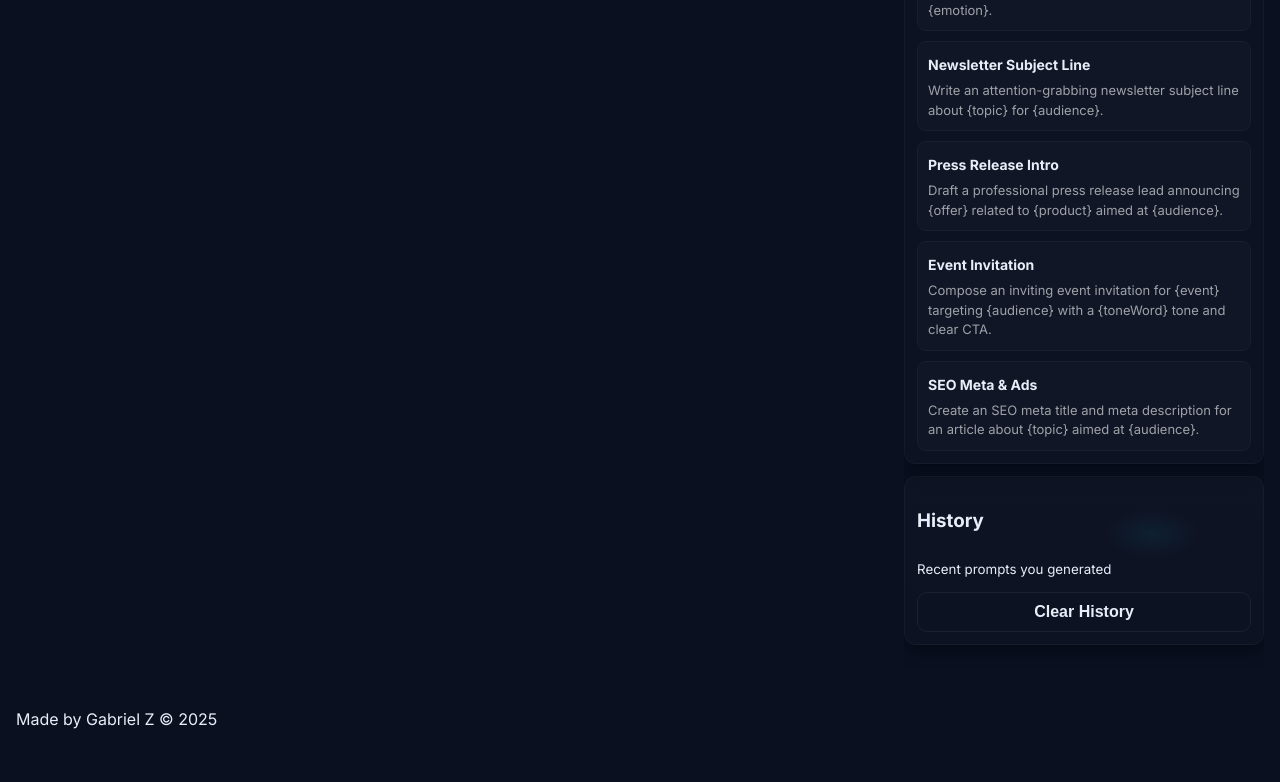
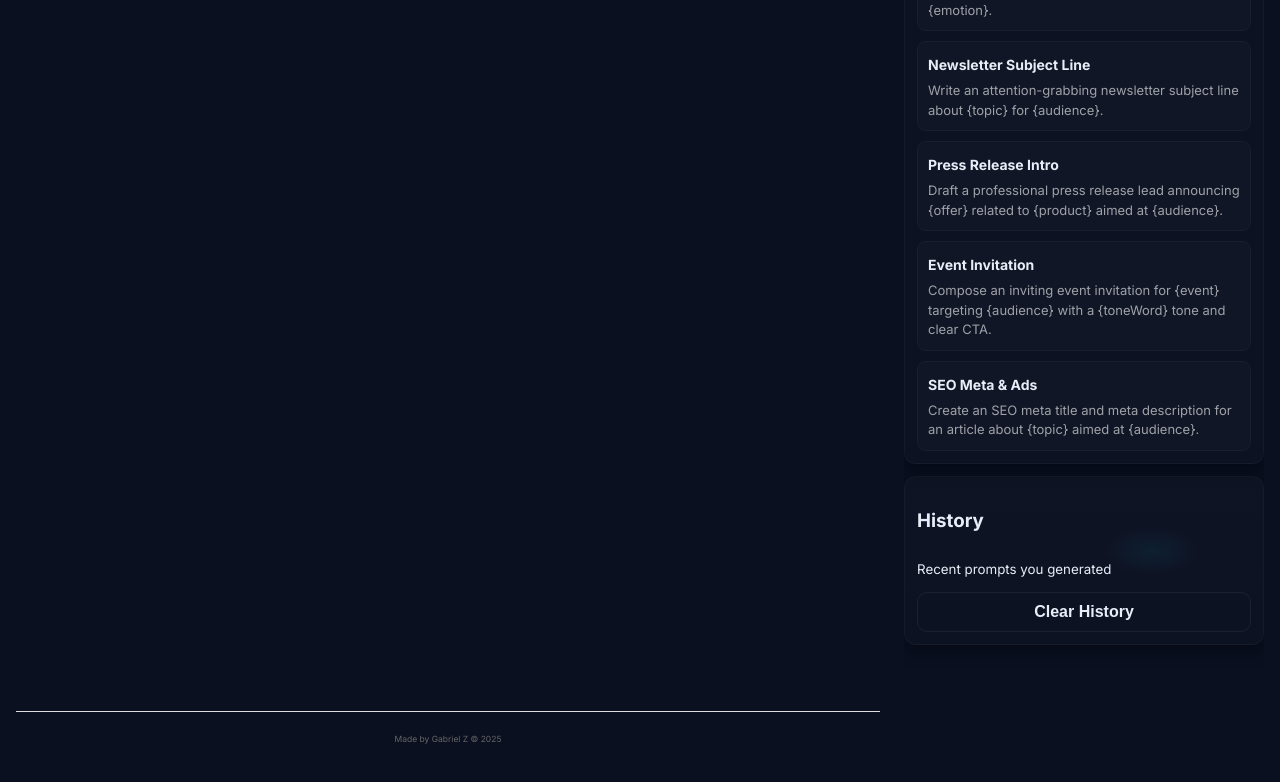
Before and after one commit to gabezigo/AiPromptGenerator, a React (Create React App) app: page / in a window 1280 px wide. Shown: the part 1530-2312 px from the top of the page. Built offline with nearby package versions, Linux system fonts and the light colour scheme; the HTML template or start-up script is replaced by a standard one.

Commit message:
Update index.css

```diff
--- a/src/index.css
+++ b/src/index.css
@@ -351,6 +351,14 @@ body {
   margin-bottom: 0; /* remove margin-bottom to avoid extra vertical space */
 }
 
+.footer {
+  text-align: center;
+  padding: 12px 0;
+  font-size: 0.85rem;
+  color: #666;
+  border-top: 1px solid #ddd;
+  margin-top: 20px;
+}
 
 
 
```
